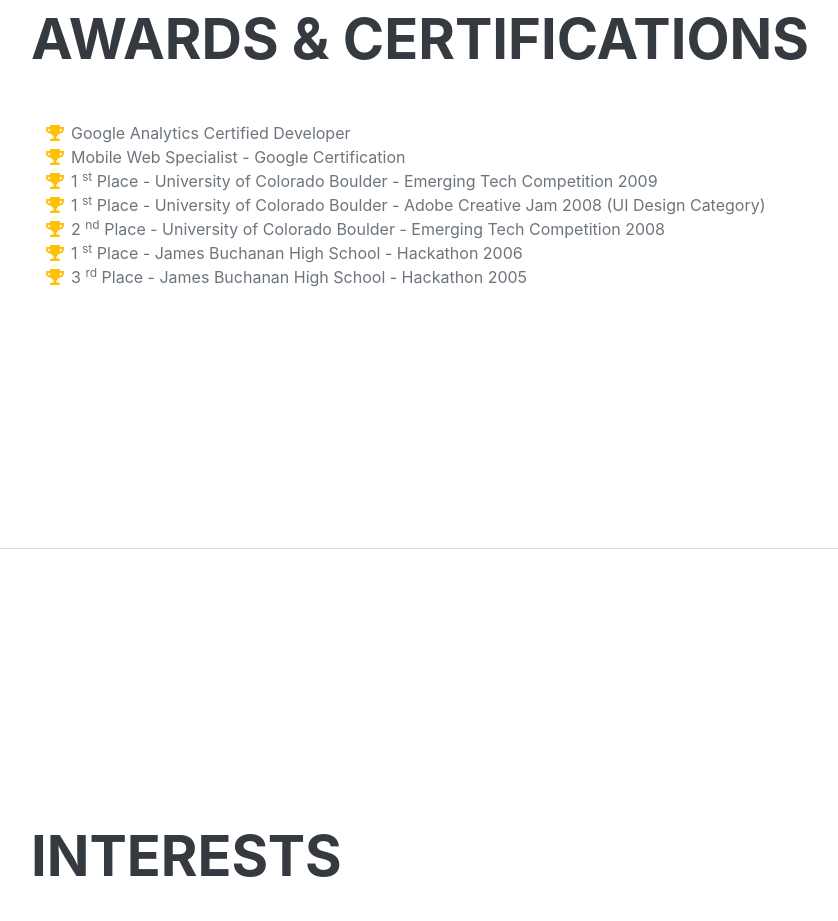
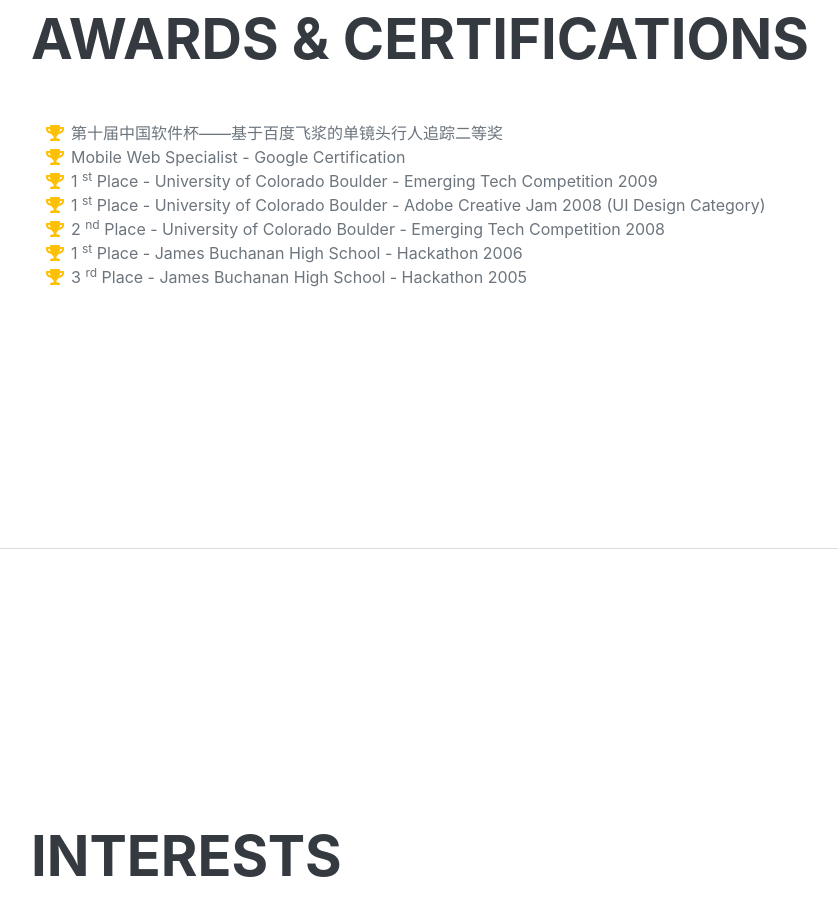
Before and after one commit to ThinyuXia/ThinyuXia.github.io, a plain HTML site: page index.html in a window 1280 px wide. Shown: the part 3060-3981 px from the top of the page, without its empty margins (289-1127 px from the left). Drawn offline with nearby package versions, Linux system fonts and the light colour scheme; a web font is replaced by a local one.

Commit message:
Update index.html
update index.html

```diff
--- a/index.html
+++ b/index.html
@@ -145,7 +145,7 @@
                     <ul class="fa-ul mb-0">
                         <li>
                             <span class="fa-li"><i class="fas fa-trophy text-warning"></i></span>
-                            Google Analytics Certified Developer
+                            第十届中国软件杯——基于百度飞浆的单镜头行人追踪二等奖
                         </li>
                         <li>
                             <span class="fa-li"><i class="fas fa-trophy text-warning"></i></span>
```
